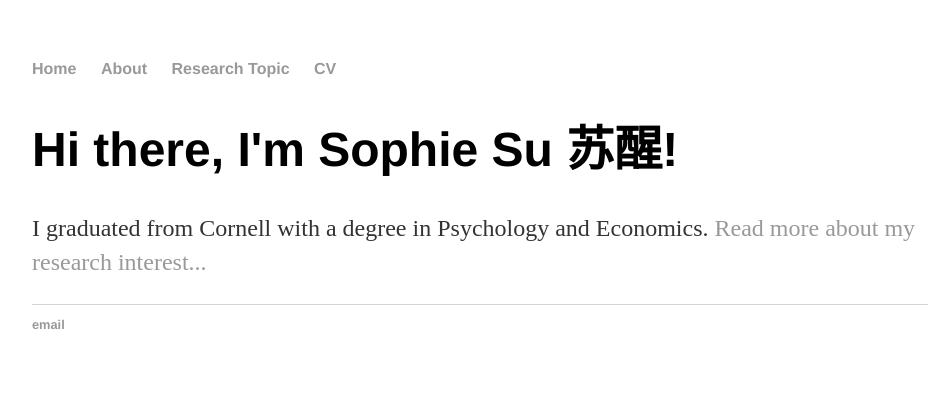
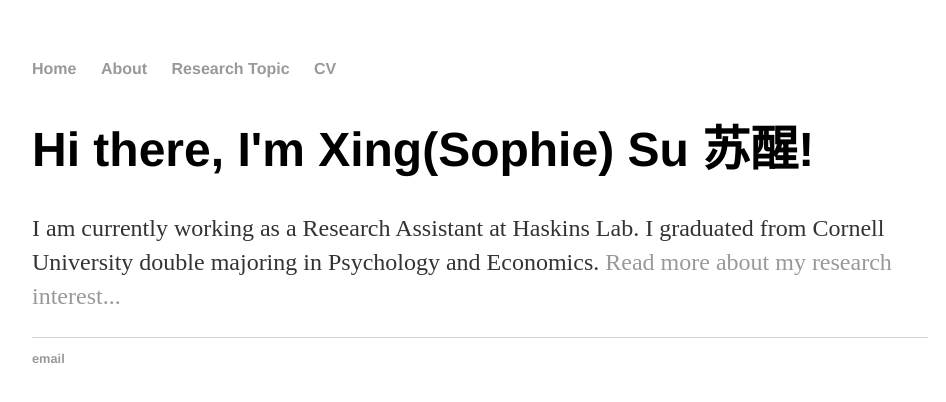
Before and after one commit to XingSu96/XingSu96.github.io, a Jekyll site: the page built from index.html, in a window 1280 px wide. Shown: the top 402 px of the page, without its empty margins (160-1106 px from the left). Built offline with Jekyll 4.4.1, drawn with Linux system fonts in a browser that asks for light colours; Markdown is read by kramdown in place of the engine named in the settings.

Commit message:
Update index.html

```diff
--- a/index.html
+++ b/index.html
@@ -3,6 +3,6 @@ layout: default
 title: Sophie(Xing) Su
 ---
 <div class="blurb">
-	<h1>Hi there, I'm Sophie Su 苏醒!</h1>
-	<p>I graduated from Cornell with a degree in Psychology and Economics.  <a href="/about">Read more about my research interest...</a></p>
+	<h1>Hi there, I'm Xing(Sophie) Su 苏醒!</h1>
+	<p>I am currently working as a Research Assistant at Haskins Lab. I graduated from Cornell University double majoring in Psychology and Economics.  <a href="/about">Read more about my research interest...</a></p>
 </div><!-- /.blurb -->
```
